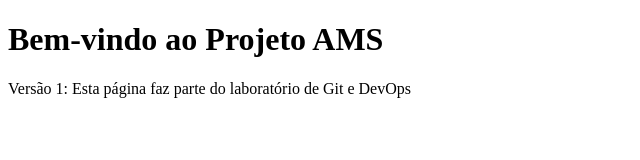
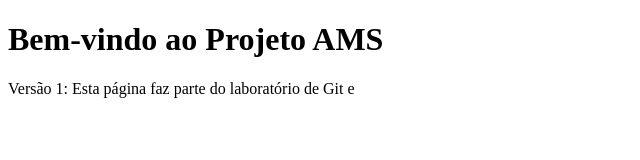
Before and after one commit to Belezinha22/projetoAMS_ANDREI_GUSTAVO, a plain HTML site: page src/index.html in a window 1280 px wide. Shown: the full height of the page, 0-640 px from the left. Drawn offline with Linux system fonts and the light colour scheme.

Commit message:
mudei o texto ae pela trilionesima vez slk n aguento mais professor me da 10

```diff
--- a/src/index.html
+++ b/src/index.html
@@ -9,7 +9,7 @@
 
 <body>
     <h1>Bem-vindo ao Projeto AMS</h1>
-    <p>Versão 1: Esta página faz parte do laboratório de Git e DevOps</p>
+    <p>Versão 1: Esta página faz parte do laboratório de Git e </p>
 </body>
 
 </html>
```
